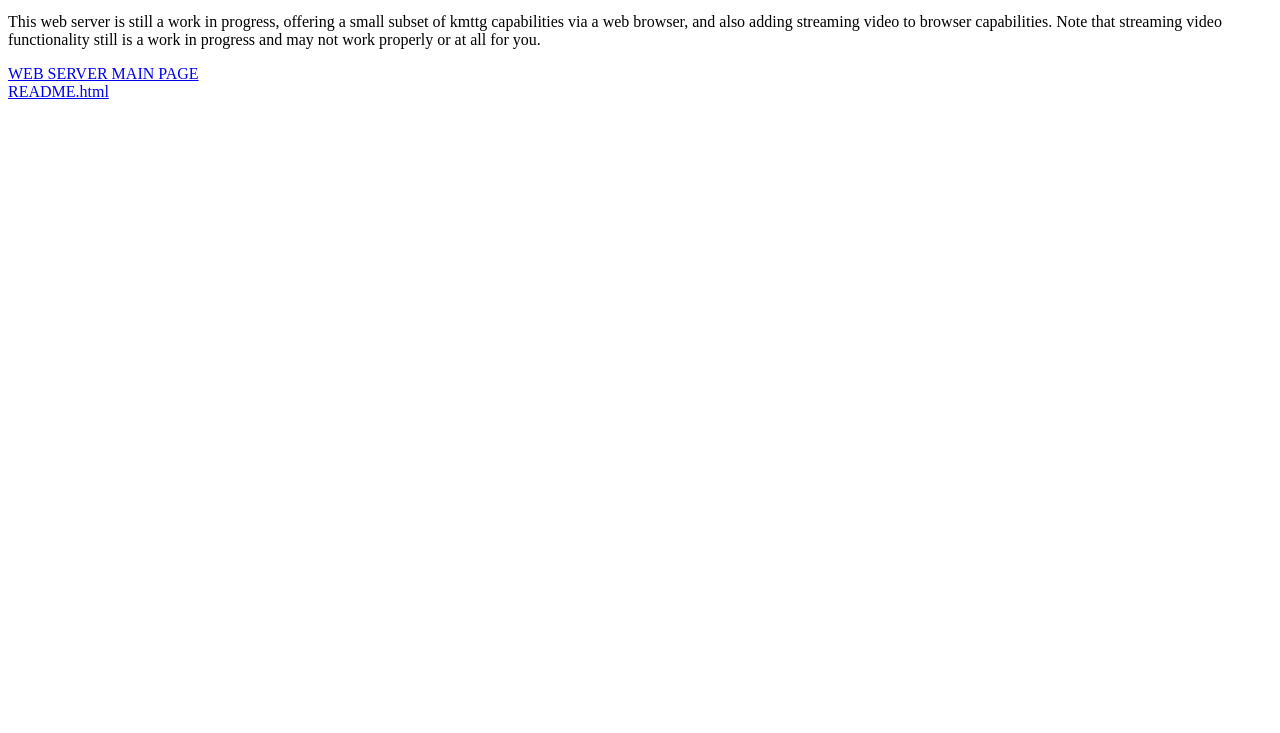
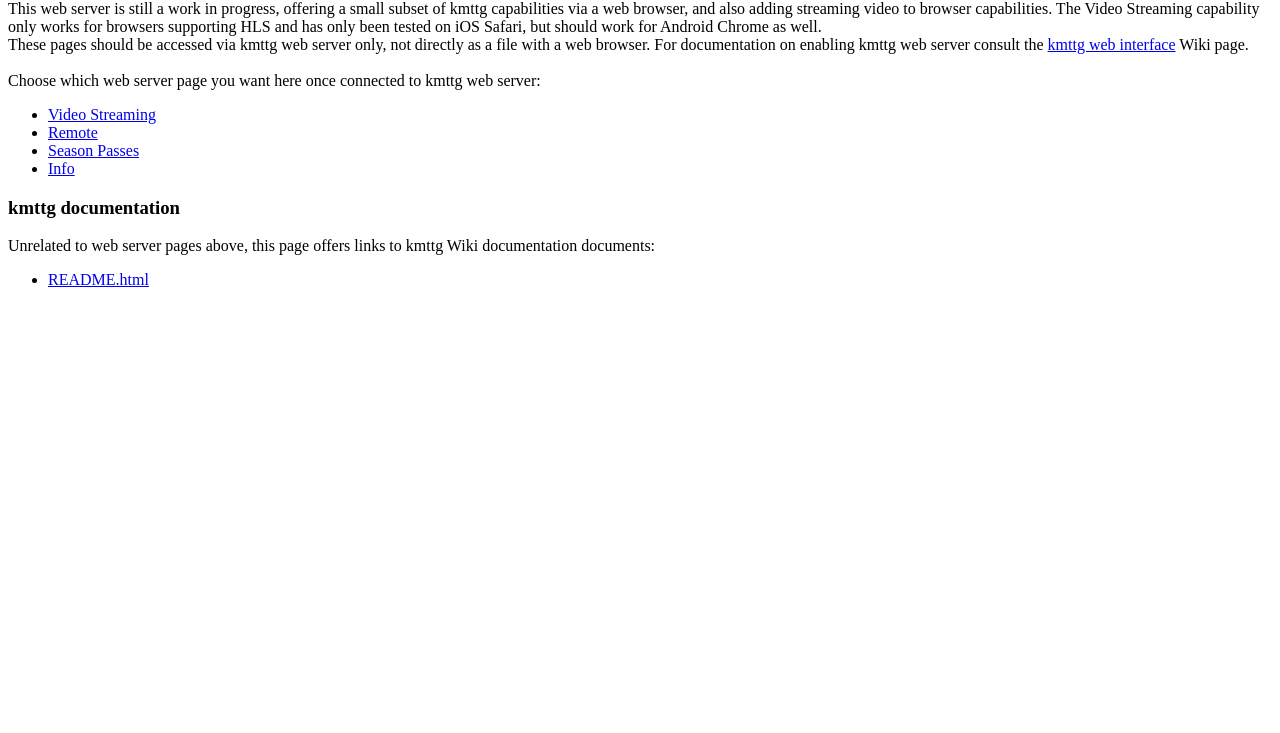
Before and after one commit to lart2150/kmttg, a plain HTML site: page release/index.html in a window 1280 px wide. Shown: the part 67-800 px from the top of the page. Drawn offline with Linux system fonts and the light colour scheme.

Commit message:
Re-organize web server pages
git-svn-id: https://svn.code.sf.net/p/kmttg/code/trunk@3166 b0df3fdd-2057-4f73-b226-dfc9190e8f7a

```diff
--- a/release/index.html
+++ b/release/index.html
@@ -1,12 +1,27 @@
 <!DOCTYPE html>
 <html>
 <head>
+<title>kmttg web server pages</title>
 </head>
 <body>
- <h1>EXPERIMENTAL</h1>
- <p>This web server is still a work in progress, offering a small subset of kmttg capabilities via a web browser, and also adding streaming video to browser capabilities. Note that streaming video functionality still is a work in progress and may not work properly or at all for you.</p>
- <a href="web/index.html">WEB SERVER MAIN PAGE</a><br>
- <a href="README.html">README.html</a>
+
+<h2>Web server pages</h2>
+This web server is still a work in progress, offering a small subset of kmttg capabilities via a web browser, and also adding streaming video to browser capabilities. The Video Streaming capability only works for browsers supporting HLS and has only been tested on iOS Safari, but should work for Android Chrome as well.<br>
+These pages should be accessed via kmttg web server only, not directly as a file with a web browser. For documentation on enabling kmttg web server consult the <a target="_blank" href="http://sourceforge.net/p/kmttg/wiki/web_interface">kmttg web interface</a> Wiki page.<br><br>
+
+Choose which web server page you want here once connected to kmttg web server:
+ <ul>
+  <li><a target="_blank" href="web/Stream.html" >Video Streaming</a></li>
+  <li><a target="_blank" href="web/Remote.html">Remote</a></li>
+  <li><a target="_blank" href="web/SeasonPasses.html">Season Passes</a></li>
+  <li><a target="_blank" href="web/Info.html">Info</a></li>
+ </ul>
+
+<h3>kmttg documentation</h3>
+Unrelated to web server pages above, this page offers links to kmttg Wiki documentation documents:
+ <ul>
+  <li><a target="_blank" href="README.html">README.html</a></li>
+ </ul>
 
 </body>
 </html>
```
Also changed, not shown: release/README.html (+1 -0 lines), release/web/SeasonPasses.html (+1 -1 lines), release/web/Stream.html (+1 -1 lines), release/web/index.html (deleted, +0 -9 lines), release/web/navigation.html (deleted, +0 -9 lines).
